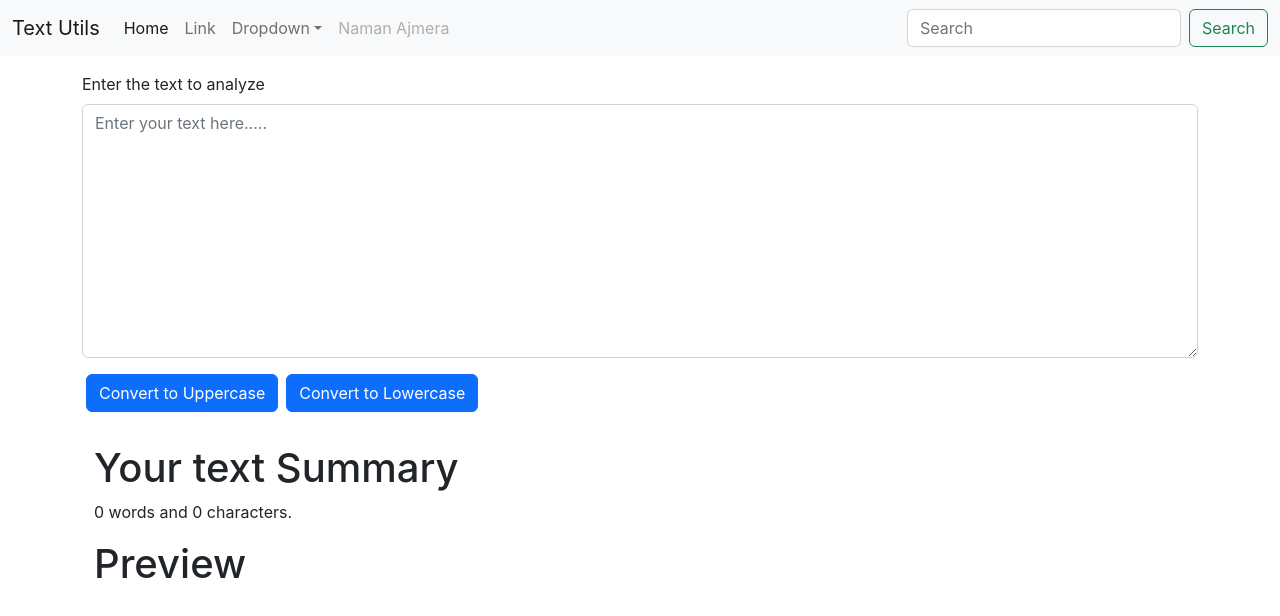
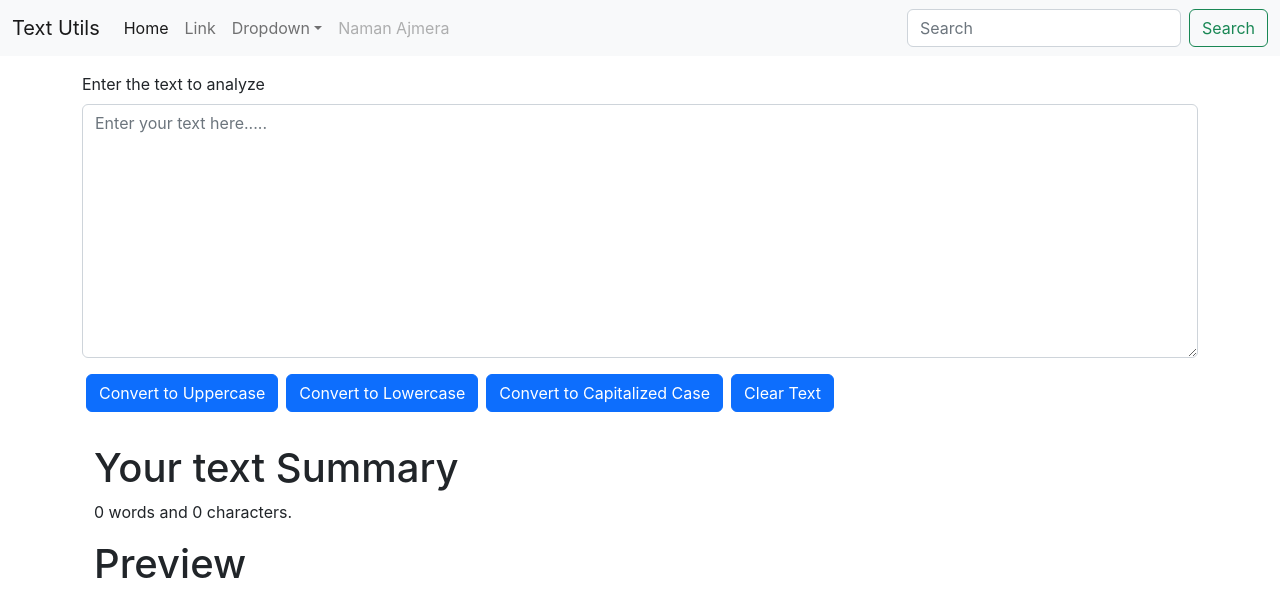
Before and after one commit to namanajmera/ReactJs, a React (Create React App) app in the folder my-app/: page / in a window 1280 px wide. Shown: the top 616 px of the page. Built offline with nearby package versions, Linux system fonts and the light colour scheme.

Commit message:
Added: Add more funcationality in  Text Utils.

```diff
--- a/my-app/src/forms/TextForm.jsx
+++ b/my-app/src/forms/TextForm.jsx
@@ -5,9 +5,28 @@ export default function TextForm(props) {
       let newText = text.toUpperCase();
       setText(newText);
    }
+
    const handleLowerCaseClick = () => {
       let newText = text.toLowerCase();
       setText(newText);
+   }
+
+   const handleClearText = () => {
+      setText('');
+   }
+
+   const handleCapitalizedCaseClick = () => {
+      let finalText = '';
+      let lowerCase = text.toLowerCase();
+      var arrayOfString = lowerCase.split(' ');
+      arrayOfString.forEach((ele) => {
+         var upper = ele.charAt(0).toUpperCase();
+         var lower = ele.slice(1);
+         ele = upper + lower + ' ';
+         finalText += ele;
+      })
+      console.log("arrayOfString ==> ", arrayOfString);
+      setText(finalText);
    }
 
    const handleOnChange = (event) => {
@@ -23,11 +42,13 @@ export default function TextForm(props) {
                <textarea className="form-control" id="myBox" rows="10" value={text} onChange={handleOnChange} placeholder="Enter your text here....."></textarea>
                <button className="btn btn-primary my-3 mx-1" onClick={handleUpperCaseClick}>Convert to Uppercase</button>
                <button className="btn btn-primary my-3 mx-1" onClick={handleLowerCaseClick}>Convert to Lowercase</button>
+               <button className="btn btn-primary my-3 mx-1" onClick={handleCapitalizedCaseClick}>Convert to Capitalized Case</button>
+               <button className="btn btn-primary my-3 mx-1" onClick={handleClearText}>Clear Text</button>
             </div>
          </div>
          <div className="container my-3">
             <h1>Your text Summary</h1>
-            <p>{text.split(" ").length - 1} words and {text.length} characters.</p>
+            <p>{text.trim().split(" ")[0] === '' ? text.trim().split(" ").length - 1 : text.trim().split(" ").length} words and {text.length} characters.</p>
          </div>
          <div className="container my-3">
             <h1>Preview</h1>
```
